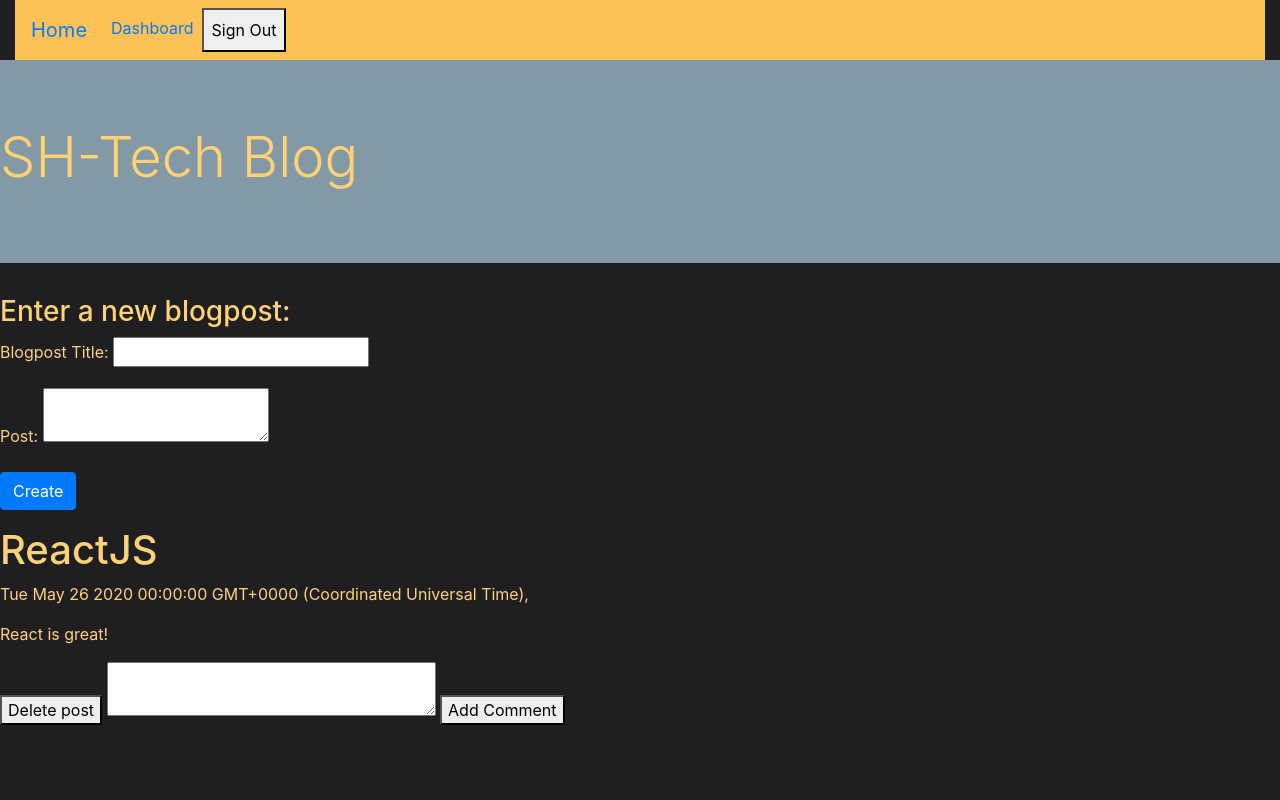
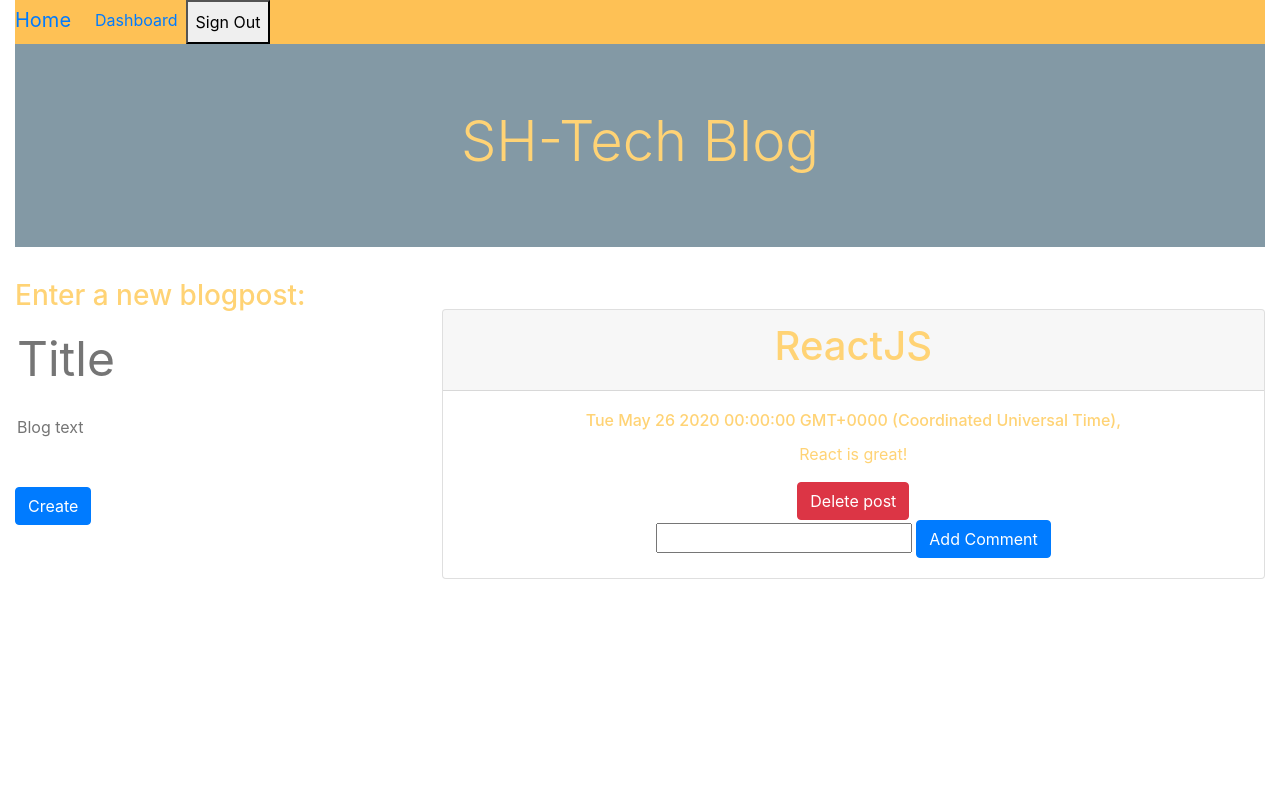
Before and after one commit to SarahHn92/tech-blog, a Node server app: page /dash in a window 1280 px wide. Run offline with Node 20, Linux system fonts and the light colour scheme; a user stored in the database is signed in; data comes from the database, SQL or seed files in the repository; tables that the repository leaves empty hold one stand-in row (values such as "Sample post"); some libraries are stand-ins or nearby versions.

Commit message:
styling dash

```diff
--- a/controllers/api/commentRoutes.js
+++ b/controllers/api/commentRoutes.js
@@ -2,7 +2,7 @@ const router = require('express').Router();
 const { Comment } =require('../../models/comment');
 const withAuth = require('../../utils/auth');
 
-router.get('/', async (req, res) => {
+router.get('/', withAuth, async (req, res) => {
     try {
         const comments = await Comment.findAll({
             ...req.body,
--- a/controllers/index.js
+++ b/controllers/index.js
@@ -1,10 +1,10 @@
 const router = require('express').Router();
 const apiRoutes = require('./api');
 const homeRoutes = require('./homeRoutes');
-const dashRoutes = require('./dashRoutes');
+
 
 router.use('/', homeRoutes);
 router.use('/api', apiRoutes);
-router.use('/dash', dashRoutes);
+
 
 module.exports = router;
--- a/public/css/style.css
+++ b/public/css/style.css
@@ -1,6 +1,14 @@
-body {
-    background-color: #1F1E21;
+html, body {
+    height: 100%;
+    margin: 0;
+    padding: 0;
     color: #FFD375;
+  }
+
+
+#navContainer {
+    margin-top: 0;
+    width: 100%;
 }
 
 #navbar {
@@ -18,8 +26,40 @@ body {
 
 #jumbotron {
     background-color: #8399A5;
+    text-align: center;
 }
 
 .display_4 {
     background-color: #8399A5;
 }
+
+.inputArea {
+    margin-left: auto;
+}
+
+.form-input {
+    color: #000000;
+    width: 100%;
+    outline: none;
+    border: none;
+  }
+
+#blogBody {
+    resize: none;
+    height: calc(100% - 150px);
+    padding-top: 15px;
+  }
+
+#blogName {
+    height: 50px;
+    margin-top: 13px;
+    font-size: 3rem;
+  }
+
+#blogpost {
+    margin: auto;
+}
+
+.card {
+    margin-top: 30px;
+}
--- a/public/js/dashboard.js
+++ b/public/js/dashboard.js
@@ -1,13 +1,13 @@
 const newFormHandler = async (event) => {
     event.preventDefault();
 
-    const blogName = document.querySelector('#blogName').value.trim();
-    const blogBody= document.querySelector('#blogBody').value.trim();
+    const title = document.querySelector('#blogName').value.trim();
+    const body= document.querySelector('#blogBody').value.trim();
 
-    if (blogName && blogBody) {
+    if (title && body) {
         const response = await fetch(`/api/post`, {
             method: 'POST',
-            body: JSON.stringify({ blogName, blogBody }),
+            body: JSON.stringify({ title, body }),
             headers: {
                 'Content-Type': 'application/json'
             }
--- a/views/dash.handlebars
+++ b/views/dash.handlebars
@@ -4,42 +4,49 @@ WHEN I click on the button to add a new blog post
 THEN I am prompted to enter both a title and contents for my blog post --}}
 
 {{!-- new blogpost --}}
-<div class="row mt-4">
-    <div class="col-md-6">
+<main class="container-fluid">
+    <div class="row">
+        <div class="col-4 inputArea">
             <h3>Enter a new blogpost:</h3>
 
             <form class="form newPostForm">
                 <div class="form-group">
-                <label for="blog-title">Blogpost Title:</label>
-                <input class="form-input" type="text" id="blogName" name="blogName" />
+                    <input class="form-input" type="text" id="blogName" name="blogName" placeholder="Title"/>
                 </div>
                 <div class="form-group">
-                <label for="blog-desc">Post:</label>
-                <textarea class="form-input" id="blogBody" name="blogBody"></textarea>
+                    <textarea class="form-input" id="blogBody" name="blogBody" placeholder="Blog text"></textarea>
                 </div>
                 <div class="form-group">
                     <button type="submit" class="btn btn-primary">Create</button>
                 </div>
             </form>
         </div>
+
+        {{!-- user blogposts --}}
+        <section id="blogpost" class="col-8">
+            {{#if posts.length}}
+            <div class="card text-center">
+                {{#each posts as |post| }}
+                <div class="card-header blogTitle">
+                    <h1> {{ post.title }} </h1>
+                </div>
+                <div class="card-body blogDeets">
+                    <h6 class="card-title"> {{ post.date }}, {{ user.username }} </h6>
+                    <div class="card-text">
+                        <p> {{ post.body }}</p>
+                        <button class="btn btn-danger" type="submit" data-id="{{ post.id }}" id="deletePost">Delete post</button>
+                    </div>
+                    <form>
+                        <input type="text" name="comment" id="addComment" cols="30" rows="2"></input>
+                        <button class="btn btn-primary" type="submit" data-id="{{ id }}" id="addCommentBtn">Add Comment</button>
+                    </form>
                 </div>
 
-{{!-- user blogposts --}}
-<section id="blogpost">
-    <div class="blogTitle">
-        {{#each posts as |post| }}
-        <h1> {{ post.title }} </h1>
-    </div>
-    <div class="blogDeets">
-        <p> {{ post.date }}, {{ user.username }} </p>
-    </div>
-    <div id="blogBody">
-        <p> {{ post.body }}</p>
-        <button data-id="{{ post.id }}" id="deletePost">Delete post</button>
-        <textarea name="comment" id="addComment" cols="30" rows="2"></textarea>
-        <button data-id="{{ id }}" id="addCommentBtn">Add Comment</button>
+
+
+
                     {{/each}}
-    </div>
+                {{/if}}
 
                 {{#if comment.length }}
                 <div id="commentSection">
@@ -48,5 +55,11 @@ THEN I am prompted to enter both a title and contents for my blog post --}}
                     {{/each}}
                 </div>
                 {{/if}}
+            </div>
+
         </section>
+    </div>
+
+</main>
+
 <script src="./js/dashboard.js"></script>
--- a/views/layouts/main.handlebars
+++ b/views/layouts/main.handlebars
@@ -9,8 +9,10 @@
     <title>SH-Tech</title>
 </head>
 <body>
+
+
 <div class="container-fluid">
-   <nav id="navbar" class="navbar navbar-expand-lg">
+    <nav id="navbar" class="navbar-fluid navbar-expand-lg">
         <a class="navbar-brand" href="/">Home</a>
         <button class="navbar-toggler" type="button" data-toggle="collapse" data-target="#navbarNavAltMarkup" aria-controls="navbarNavAltMarkup" aria-expanded="false" aria-label="Toggle navigation">
             <span class="navbar-toggler-icon"></span>
@@ -27,11 +29,10 @@
             </div>
         </div>
     </nav>
+    <div id="jumbotron" class="jumbotron jumbotron-fluid">
+       <h1 class="display-4">SH-Tech Blog</h1>
     </div>
 
-<div id="jumbotron" class="jumbotron jumbotron-fluid">
-
-        <h1 class="display-4">SH-Tech Blog</h1>
 
 </div>
 
```
Also changed, not shown: controllers/api/postRoutes.js (+26 -1 lines). Lines whose indentation alone changed are shown as unchanged.
